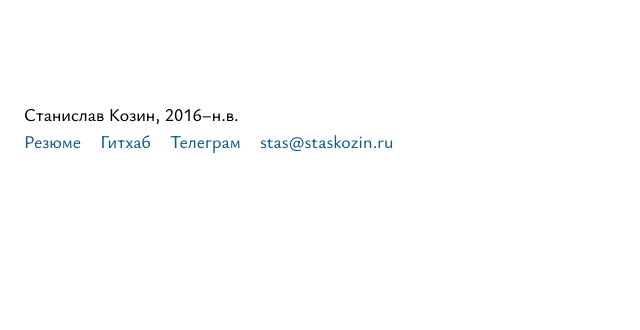
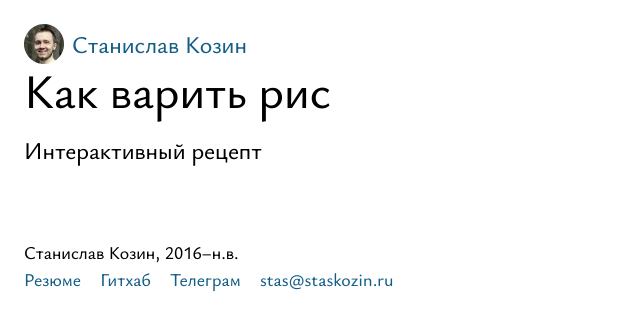
Before and after one commit to staskozin/website-vue, a Nuxt app: page /rice-calculator in a window 1280 px wide. Shown: the top 330 px of the page, without its empty margins (0-640 px from the left). Built offline with nearby package versions, Linux system fonts and the light colour scheme.

Commit message:
Create page for rice recipe

```diff
--- /dev/null
+++ b/pages/rice-calculator.vue
@@ -0,0 +1,18 @@
+<template>
+  <PageHeader
+    title="Как варить рис"
+    subtitle="Интерактивный рецепт"
+  />
+</template>
+
+<script setup lang="ts">
+useHead({
+  title: 'Как варить рис. Интерактивный рецепт',
+  meta: [
+    {
+      name: 'description',
+      content: 'Интерактивный рецепт риса: для суши, гарнир и каша'
+    }
+  ]
+})
+</script>
```
